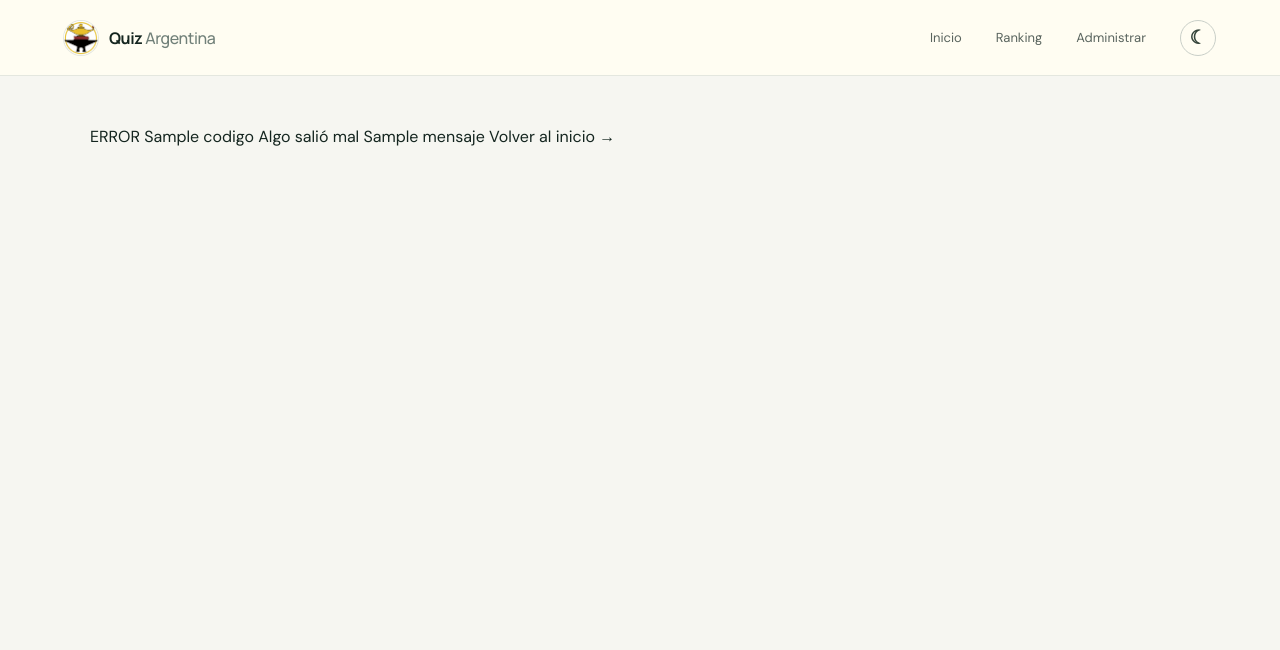
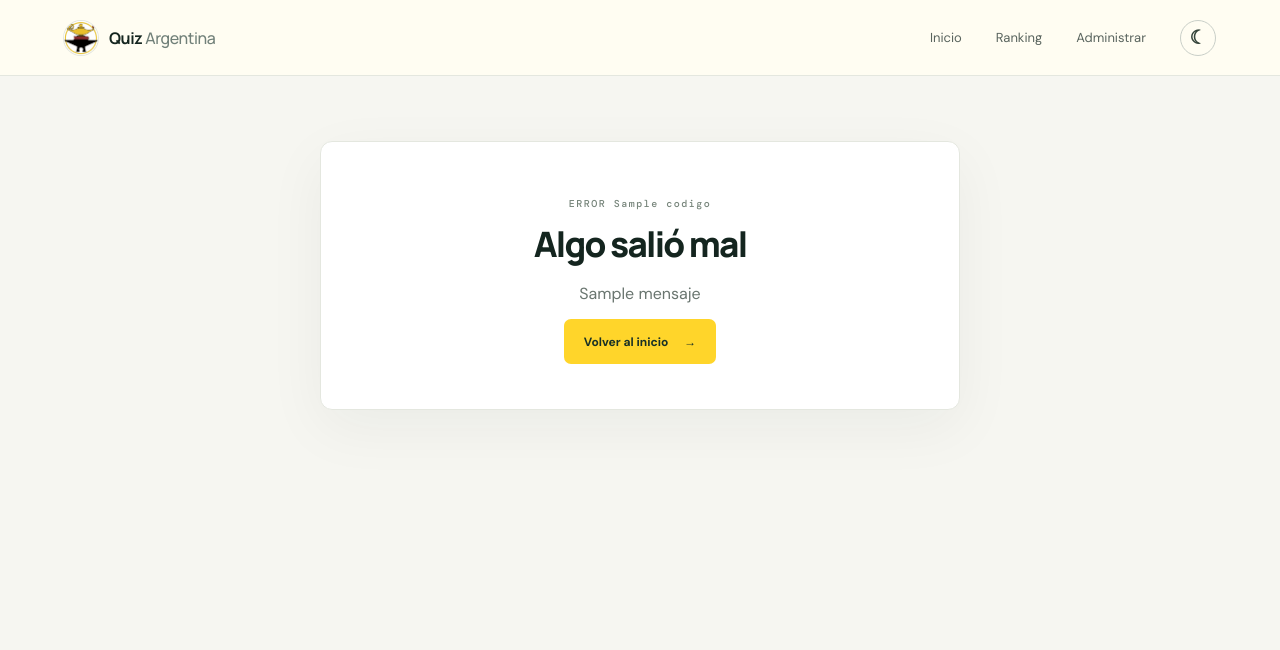
Before and after one commit to dagokannemann5-coder/expotecnica1, a Python web app: template templates/error.html in a window 1280 px wide. Shown: the top 650 px of the page. Run offline with Jinja, Linux system fonts and the light colour scheme; the template is opened without the code that fills it: most values are stand-ins (such as "Sample title", 1, 10 or a date in 2020).

Commit message:
Corrige plantilla de error

```diff
--- a/templates/error.html
+++ b/templates/error.html
@@ -1,8 +1,12 @@
-{% extends 'base.html' %} {% block title %}Error {{ codigo }} · Quiz Argentina{% endblock %} {% block content %}
-ERROR {{ codigo }}
-
-Algo salió mal
-{{ mensaje }}
-
-Volver al inicio →
+{% extends 'base.html' %}
+{% block title %}Error {{ codigo }} · Quiz Argentina{% endblock %}
+{% block content %}
+<section class="result-wrap" style="grid-template-columns:1fr;max-width:640px">
+  <div class="result-card">
+    <p class="eyebrow">ERROR {{ codigo }}</p>
+    <h1>Algo salió mal</h1>
+    <p class="lede">{{ mensaje }}</p>
+    <div class="result-actions"><a class="button button-primary" href="{{ url_for('inicio') }}">Volver al inicio <span aria-hidden="true">→</span></a></div>
+  </div>
+</section>
 {% endblock %}
```
